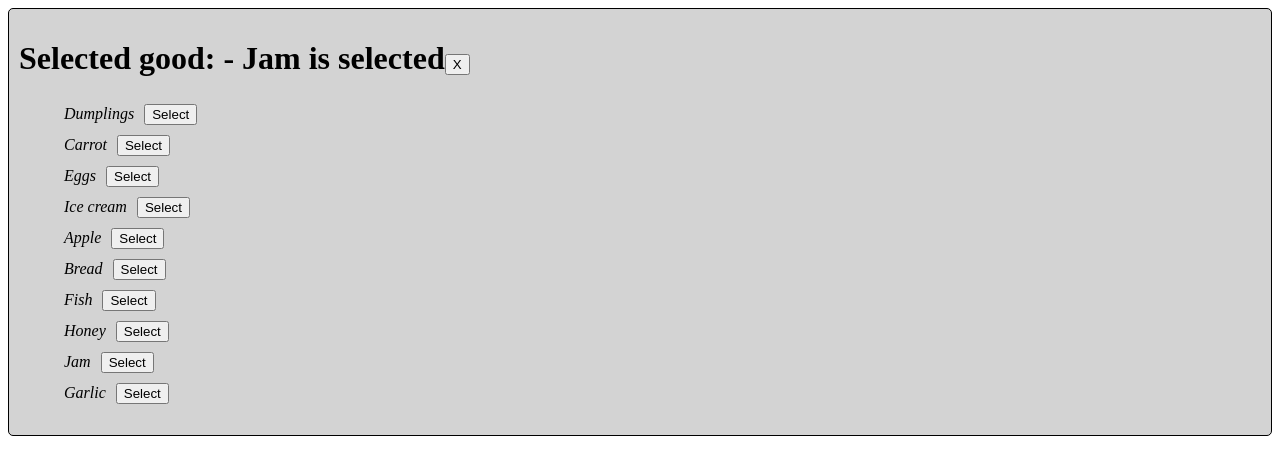
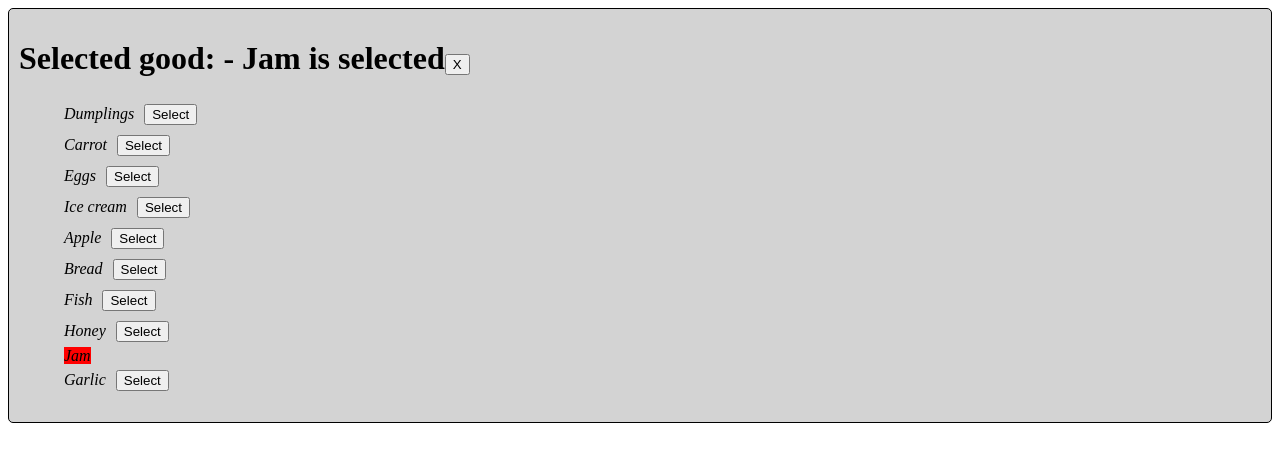
Before and after one commit to mate-academy/react_goods-selector, a React (Create React App) app: page / in a window 1280 px wide. Shown: the top 474 px of the page. Built offline with nearby package versions, Linux system fonts and the light colour scheme.

Commit message:
Much better

```diff
--- a/package.json
+++ b/package.json
@@ -10,6 +10,7 @@
     "@types/react": "^17.0.15",
     "@types/react-dom": "^17.0.9",
     "bulma": "^0.9.3",
+    "classnames": "^2.3.1",
     "node-sass": "^6.0.1",
     "react": "^17.0.2",
     "react-dom": "^17.0.2",
--- a/src/App.tsx
+++ b/src/App.tsx
@@ -1,4 +1,5 @@
 import React from 'react';
+import ClassNames from 'classnames';
 import './App.scss';
 
 const goodsFromServer: string[] = [
@@ -14,17 +15,9 @@ const goodsFromServer: string[] = [
   'Garlic',
 ];
 
-// Types are required by TypeScript Engine for the App Class Component
-type Props = {};
-type State = {
-  selectedGood: string,
-  startIndex: number,
-};
-
 class App extends React.Component<Props, State> {
   state = {
     selectedGood: 'Jam',
-    startIndex: -1,
   };
 
   /* This method clears a product name in the <h1> title
@@ -32,12 +25,11 @@ class App extends React.Component<Props, State> {
   productTitle = () => {
     this.setState({
       selectedGood: '',
-      startIndex: -1,
     });
   };
 
   render() {
-    const { startIndex, selectedGood } = this.state;
+    const { selectedGood } = this.state;
 
     return (
       <div className="App">
@@ -47,24 +39,28 @@ class App extends React.Component<Props, State> {
           {this.state.selectedGood
             ? `${selectedGood} is selected`
             : 'No goods selected'}
+          {selectedGood && (
             <button
               type="button"
               onClick={this.productTitle}
             >
               X
             </button>
+          )}
         </h1>
 
         <ul>
-          {goodsFromServer.map((good, index) => (
+          {goodsFromServer.map((good) => (
             <>
               <li
                 key={good}
-                className={`item ${startIndex !== index ? '' : 'active'}`}
+                className={ClassNames('item', {
+                  active: selectedGood === good,
+                })}
               >
                 {good}
               </li>
-              {startIndex !== index ? (
+              {selectedGood !== good ? (
                 <button
                   className="select"
                   key={`${good}product`}
@@ -72,7 +68,6 @@ class App extends React.Component<Props, State> {
                   onClick={() => {
                     this.setState({
                       selectedGood: good,
-                      startIndex: index,
                     });
                   }}
                 >
--- a/src/react-app-env.d.ts
+++ b/src/react-app-env.d.ts
@@ -1 +1,7 @@
 /// <reference types="react-scripts" />
+
+// Types are required by TypeScript Engine for the App Class Component
+type Props = {};
+type State = {
+  selectedGood: string,
+};
```
Lines whose indentation alone changed are shown as unchanged.
